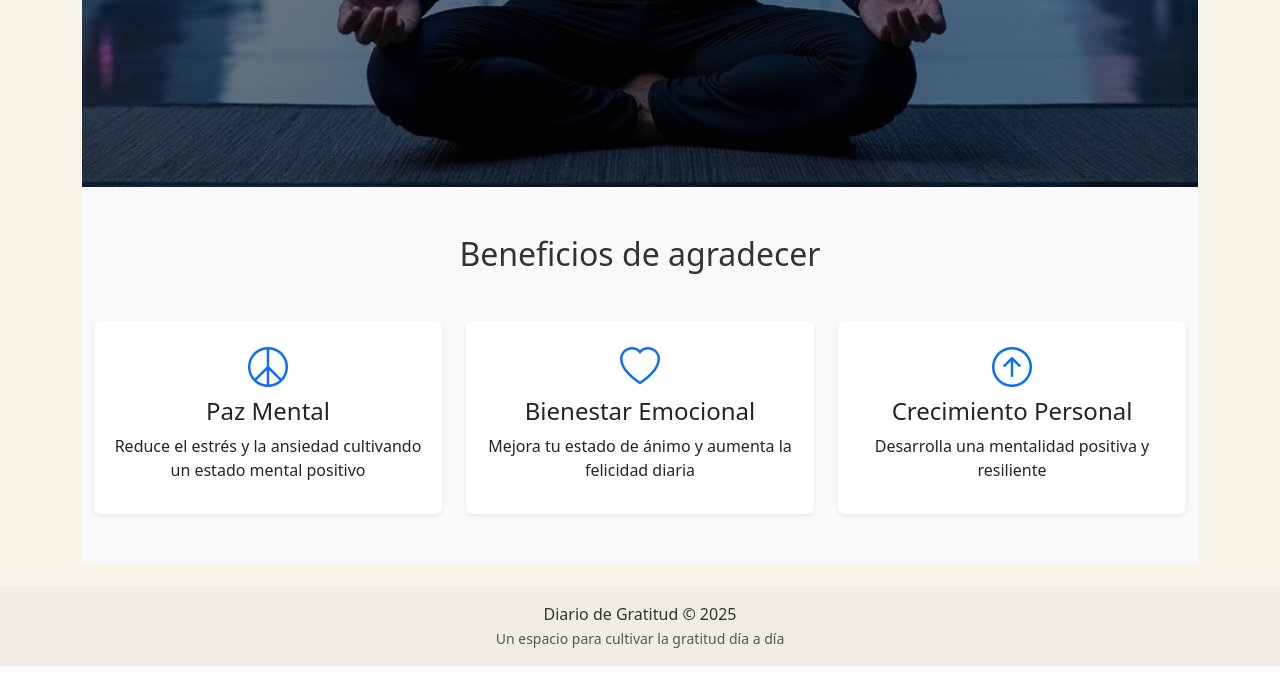
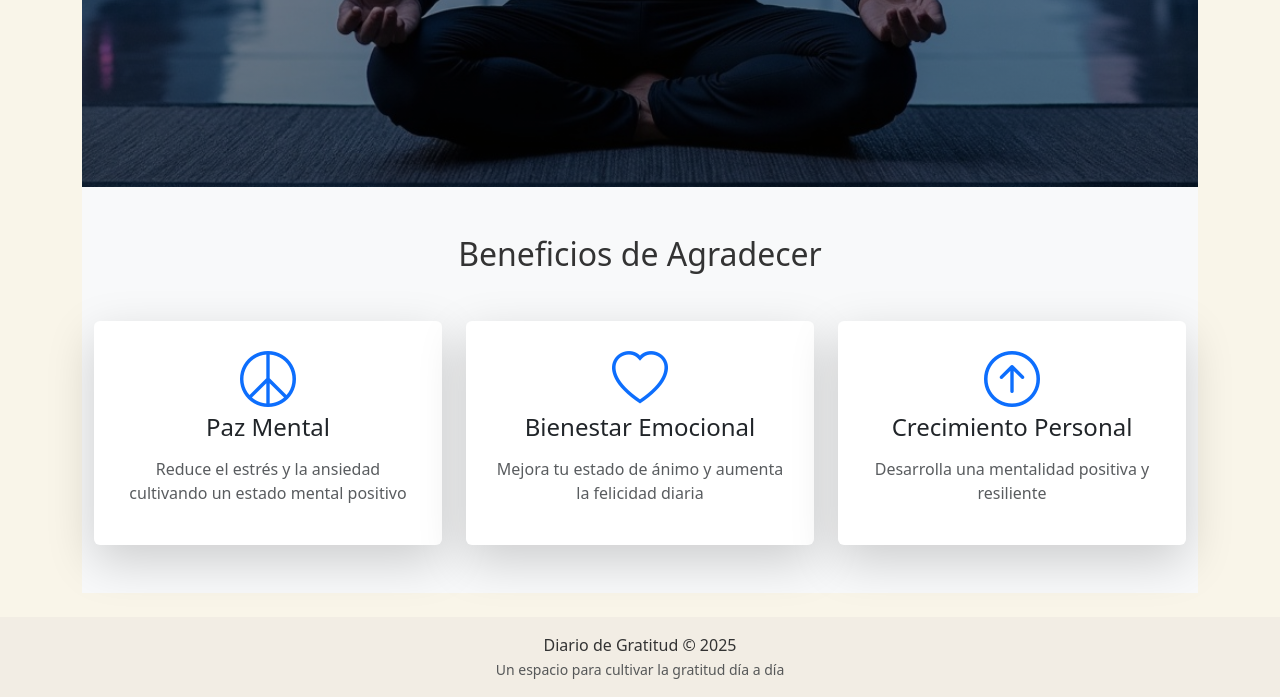
Before and after one commit to Jaolmos/gratitude-journal-django, a Django app: page / in a window 1280 px wide. Shown: the part 693-1390 px from the top of the page. Before the commit the page ends 1359 px from the top, so only its background shows below. Run offline with Django 5.2, Linux system fonts and the light colour scheme; parts of the project's set-up code (start-up, migrations or seed data) failed here and were passed over.

Commit message:
style: mejora diseño de tarjetas en landing page con efectos hover

```diff
--- a/static/css/custom.css
+++ b/static/css/custom.css
@@ -54,3 +54,22 @@ main {
 .hero-section .container {
     z-index: 1;
 }
+
+
+/* Efectos para las tarjetas de beneficios en home */
+.card-hover {
+    transition: all 0.3s ease;
+}
+
+.card-hover:hover {
+    transform: translateY(-5px);
+    box-shadow: 0 8px 15px rgba(0, 0, 0, 0.2) !important;
+}
+
+.card-hover .bi {
+    transition: transform 0.3s ease;
+}
+
+.card-hover:hover .bi {
+    transform: scale(1.1);
+}
--- a/templates/home.html
+++ b/templates/home.html
@@ -28,32 +28,32 @@
 <!-- Beneficios Section -->
 <section class="py-5 bg-light">
     <div class="container">
-        <h2 class="text-center mb-5">Beneficios de agradecer</h2>
+        <h2 class="text-center mb-5">Beneficios de Agradecer</h2>
         <div class="row g-4">
             <div class="col-md-4">
-                <div class="card border-0 shadow-sm h-100">
-                    <div class="card-body text-center">
-                        <i class="bi bi-peace fs-1 mb-3 text-primary"></i>
-                        <h3 class="h4">Paz Mental</h3>
-                        <p>Reduce el estrés y la ansiedad cultivando un estado mental positivo</p>
+                <div class="card h-100 border-0 shadow-lg card-hover">
+                    <div class="card-body text-center p-4">
+                        <i class="bi bi-peace display-4 mb-4 text-primary"></i>
+                        <h3 class="h4 mb-3">Paz Mental</h3>
+                        <p class="text-muted">Reduce el estrés y la ansiedad cultivando un estado mental positivo</p>
                     </div>
                 </div>
             </div>
             <div class="col-md-4">
-                <div class="card border-0 shadow-sm h-100">
-                    <div class="card-body text-center">
-                        <i class="bi bi-heart fs-1 mb-3 text-primary"></i>
-                        <h3 class="h4">Bienestar Emocional</h3>
-                        <p>Mejora tu estado de ánimo y aumenta la felicidad diaria</p>
+                <div class="card h-100 border-0 shadow-lg card-hover">
+                    <div class="card-body text-center p-4">
+                        <i class="bi bi-heart display-4 mb-4 text-primary"></i>
+                        <h3 class="h4 mb-3">Bienestar Emocional</h3>
+                        <p class="text-muted">Mejora tu estado de ánimo y aumenta la felicidad diaria</p>
                     </div>
                 </div>
             </div>
             <div class="col-md-4">
-                <div class="card border-0 shadow-sm h-100">
-                    <div class="card-body text-center">
-                        <i class="bi bi-arrow-up-circle fs-1 mb-3 text-primary"></i>
-                        <h3 class="h4">Crecimiento Personal</h3>
-                        <p>Desarrolla una mentalidad positiva y resiliente</p>
+                <div class="card h-100 border-0 shadow-lg card-hover">
+                    <div class="card-body text-center p-4">
+                        <i class="bi bi-arrow-up-circle display-4 mb-4 text-primary"></i>
+                        <h3 class="h4 mb-3">Crecimiento Personal</h3>
+                        <p class="text-muted">Desarrolla una mentalidad positiva y resiliente</p>
                     </div>
                 </div>
             </div>
```
